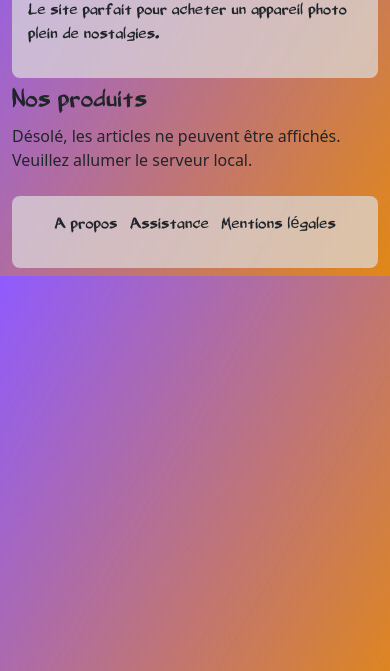
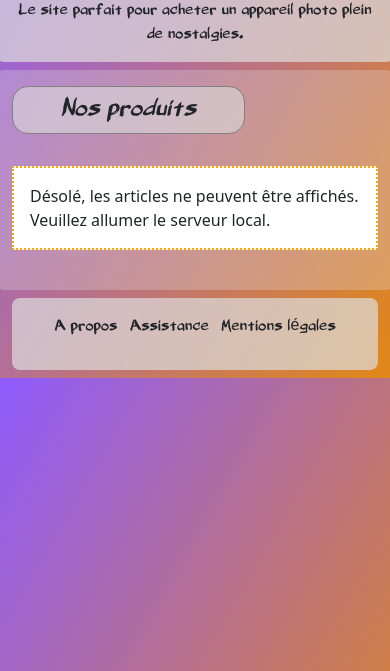
Before and after one commit to Mrkz92/MarekZaorski_5_02112021, a plain HTML site: page front-end/html/index.html in a window 390 px wide. Shown: the part 173-844 px from the top of the page. Drawn offline with nearby package versions, Linux system fonts and the light colour scheme; no server answers.

Commit message:
Add index specific CSS

```diff
--- a/front-end/styles/index.scss
+++ b/front-end/styles/index.scss
@@ -0,0 +1,80 @@
+.description-container {
+    text-align: center;
+    > p {
+        margin-bottom: 0;
+    }
+}
+
+.products {
+    background-color: rgba(#DDDDDD, .3);
+    border-radius: .5rem;
+    padding: .5rem 0;
+    &-title {
+        padding: .5rem 3rem .5rem 3rem;
+        margin: .5rem auto 0 auto;
+        border-radius: 1rem;
+        border: solid 1px grey;
+        background-color: rgba(#DDDDDD, .6);
+        width: fit-content;
+    }
+}
+
+h1, .products-title, .product-price {
+    font-style: italic;
+}
+
+.products-list {
+    margin: 1rem;
+    display: grid;
+    grid-template-columns: 1fr 1fr 1fr;
+    grid-template-rows: 1fr 1fr;
+    grid-gap: 1rem;
+    // In case server shut down ----------//
+    &-error {
+        display: flex;
+        justify-content: center;
+        margin: 1rem auto;
+        padding: 1rem;
+        background-color: white;
+        border: orange 2px dotted;
+    }
+    //---------- //
+    .product-card{
+        margin-top: 0;
+        &:hover {
+            transform: scale(1.03);
+            transition-duration: .2s;
+        }
+    }
+}
+// Tablet ----------//
+@media screen and (max-width: 991px) {
+    .products-list {
+        margin: .5rem;
+        display: grid;
+        grid-template-columns: 1fr 1fr;
+        grid-template-rows: 1fr 1fr 1fr;
+        grid-gap: 1rem;
+    }
+}
+//---------- //
+
+// Smartphone ----------//
+@media screen and (max-width: 575px) {
+    header, section, footer {
+        margin-left: -1rem;
+        margin-right: -1rem;
+    }
+
+    .products-title {
+        margin-left: 1rem;
+    }
+
+    .products-list {
+        padding: .5rem;
+        display: grid;
+        grid-template-columns: 1fr;
+        grid-gap: 1rem;
+    }
+}
+//---------- //
```
Also changed, not shown: front-end/styles/index.css, 4 other files.
